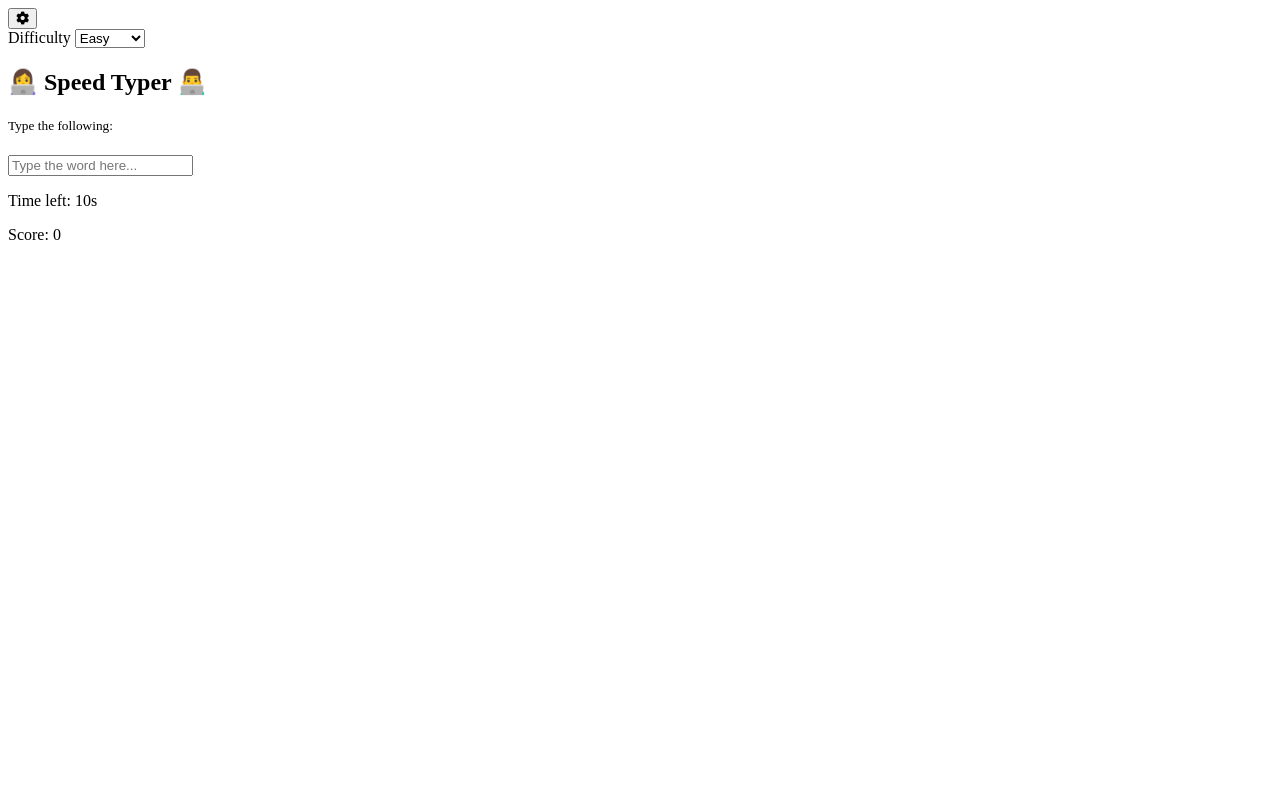
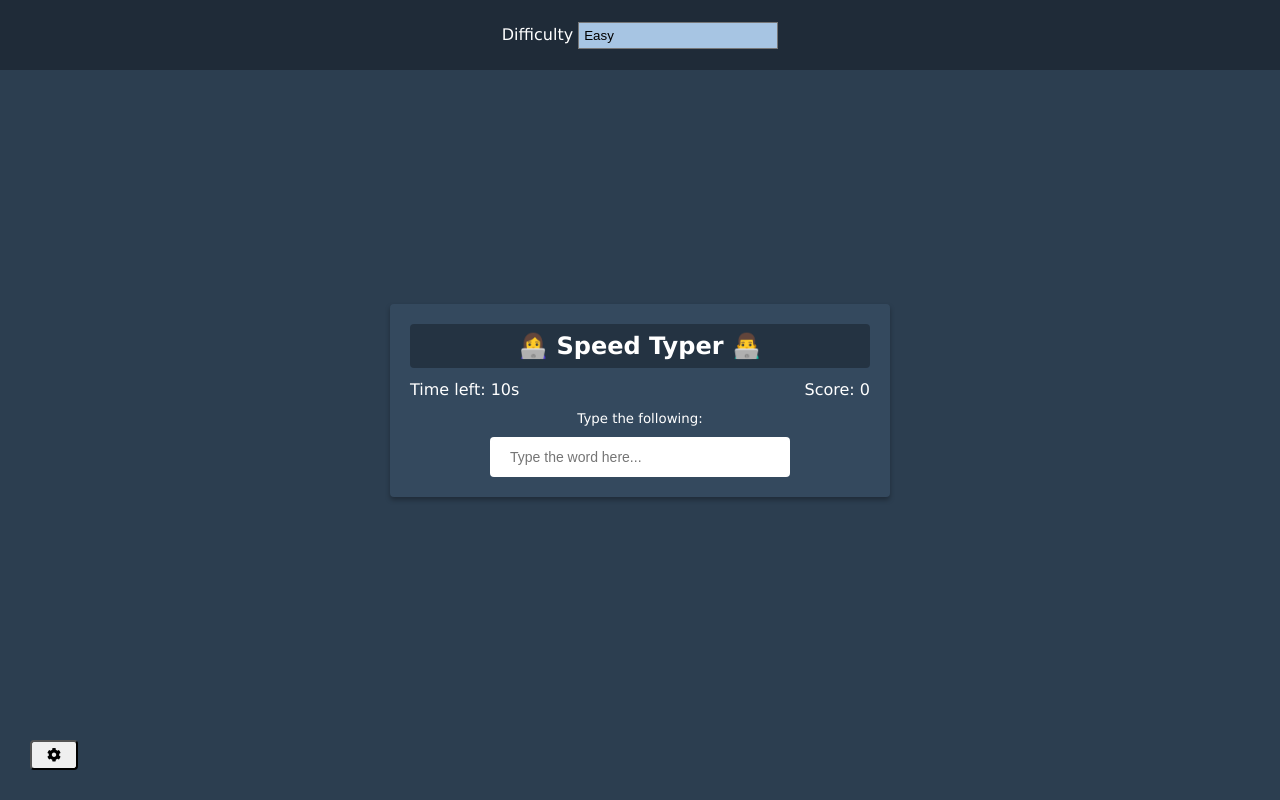
Before and after one commit to Doven-Obertinca/typing-game-vanillajs, a plain HTML site: page index.html in a window 1280 px wide. Drawn offline with Linux system fonts and the light colour scheme.

Commit message:
dding css

```diff
--- a/index.html
+++ b/index.html
@@ -14,7 +14,7 @@
     <title>Speed Typer</title>
   </head>
   <body>
-    <button id="settings-btn" class="settings btn">
+    <button id="settings-btn" class="settings-btn">
       <i class="fas fa-cog"></i>
     </button>
     <div id="settings" class="settings">
--- a/style.css
+++ b/style.css
@@ -0,0 +1,117 @@
+* {
+    box-sizing: border-box;
+  }
+
+  body {
+    background-color: #2c3e50;
+    display: flex;
+    align-items: center;
+    justify-content: center;
+    min-height: 100vh;
+    margin: 0;
+    font-family: Verdana, Geneva, Tahoma, sans-serif;
+  }
+
+  button {
+    cursor: pointer;
+    font-size: 14px;
+    border-radius: 4px;
+    padding: 5px 15px;
+  }
+
+  select {
+    width: 200px;
+    padding: 5px;
+    appearance: none;
+    -webkit-appearance: none;
+    -moz-appearance: none;
+    border-radius: 0;
+    background-color: #a7c5e3;
+  }
+
+  select:focus,
+  button:focus {
+    outline: 0;
+  }
+
+  .settings-btn {
+    position: absolute;
+    bottom: 30px;
+    left: 30px;
+  }
+
+  .settings {
+    position: absolute;
+    top: 0;
+    left: 0;
+    width: 100%;
+    background-color: rgba(0, 0, 0, 0.3);
+    height: 70px;
+    color: #fff;
+    display: flex;
+    align-items: center;
+    justify-content: center;
+    transform: translateY(0);
+    transition: transform 0.3s ease-in-out;
+  }
+
+  .settings.hide {
+    transform: translateY(-100%);
+  }
+
+  .container {
+    background-color: #34495e;
+    padding: 20px;
+    border-radius: 4px;
+    box-shadow: 0 3px 5px rgba(0, 0, 0, 0.3);
+    color: #fff;
+    position: relative;
+    text-align: center;
+    width: 500px;
+  }
+
+  h2 {
+    background-color: rgba(0, 0, 0, 0.3);
+    padding: 8px;
+    border-radius: 4px;
+    margin: 0 0 40px;
+  }
+
+  h1 {
+    margin: 0;
+  }
+
+  input {
+    border: 0;
+    border-radius: 4px;
+    font-size: 14px;
+    width: 300px;
+    padding: 12px 20px;
+    margin-top: 10px;
+  }
+
+  .score-container {
+    position: absolute;
+    top: 60px;
+    right: 20px;
+  }
+
+  .time-container {
+    position: absolute;
+    top: 60px;
+    left: 20px;
+  }
+
+  .end-game-container {
+    background-color: inherit;
+    display: none;
+    align-items: center;
+    justify-content: center;
+    flex-direction: column;
+    position: absolute;
+    top: 0;
+    left: 0;
+    width: 100%;
+    height: 100%;
+    z-index: 1;
+  }
```
